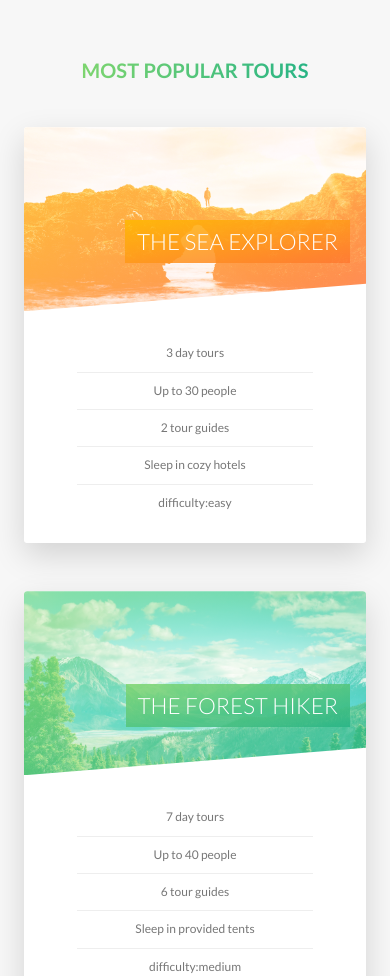
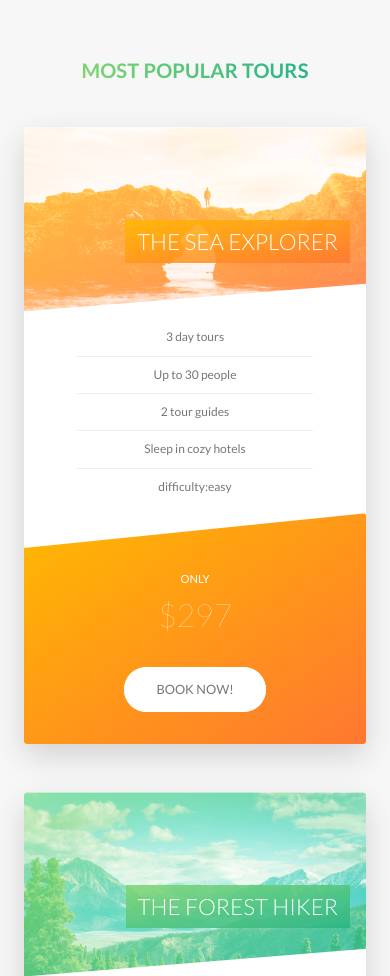
Before and after one commit to FatemehShojaei/Natours, a website: page index.html in a window 390 px wide. Shown: the part 2463-3439 px from the top of the page. Drawn offline with Linux system fonts and the light colour scheme.

Commit message:
media query part 2

```diff
--- a/sass/components/_card.scss
+++ b/sass/components/_card.scss
@@ -176,4 +176,48 @@
     font-size: 6rem;
     font-weight: 100;
   }
+
+  @include respond(tab-port) {
+    height: auto;
+    border-radius: 3px;
+    background-color: $color-white;
+    box-shadow: 0 1.5rem 4rem rgba($color-black, 0.15);
+
+    &__side {
+      height: auto;
+      position: relative;
+      box-shadow: none;
+
+      &--back {
+        transform: rotateY(0);
+        clip-path: polygon(0 15%, 100% 0, 100% 100%, 0 100%);
+      }
+    }
+
+    &:hover &__side--front {
+      transform: rotateY(0);
+    }
+
+    &__details {
+      padding: 1rem 3rem;
+    }
+
+    //Back side styling
+    &__cta {
+      position: relative;
+      top: 0;
+      left: 0;
+      transform: translate(0);
+      width: 100%;
+      padding: 7rem 4rem 4rem 4rem;
+    }
+
+    &__price-box {
+      margin-bottom: 3rem;
+    }
+
+    &__price-value {
+      font-size: 4rem;
+    }
+  }
 }
```
Also changed, not shown: css/style.css.
